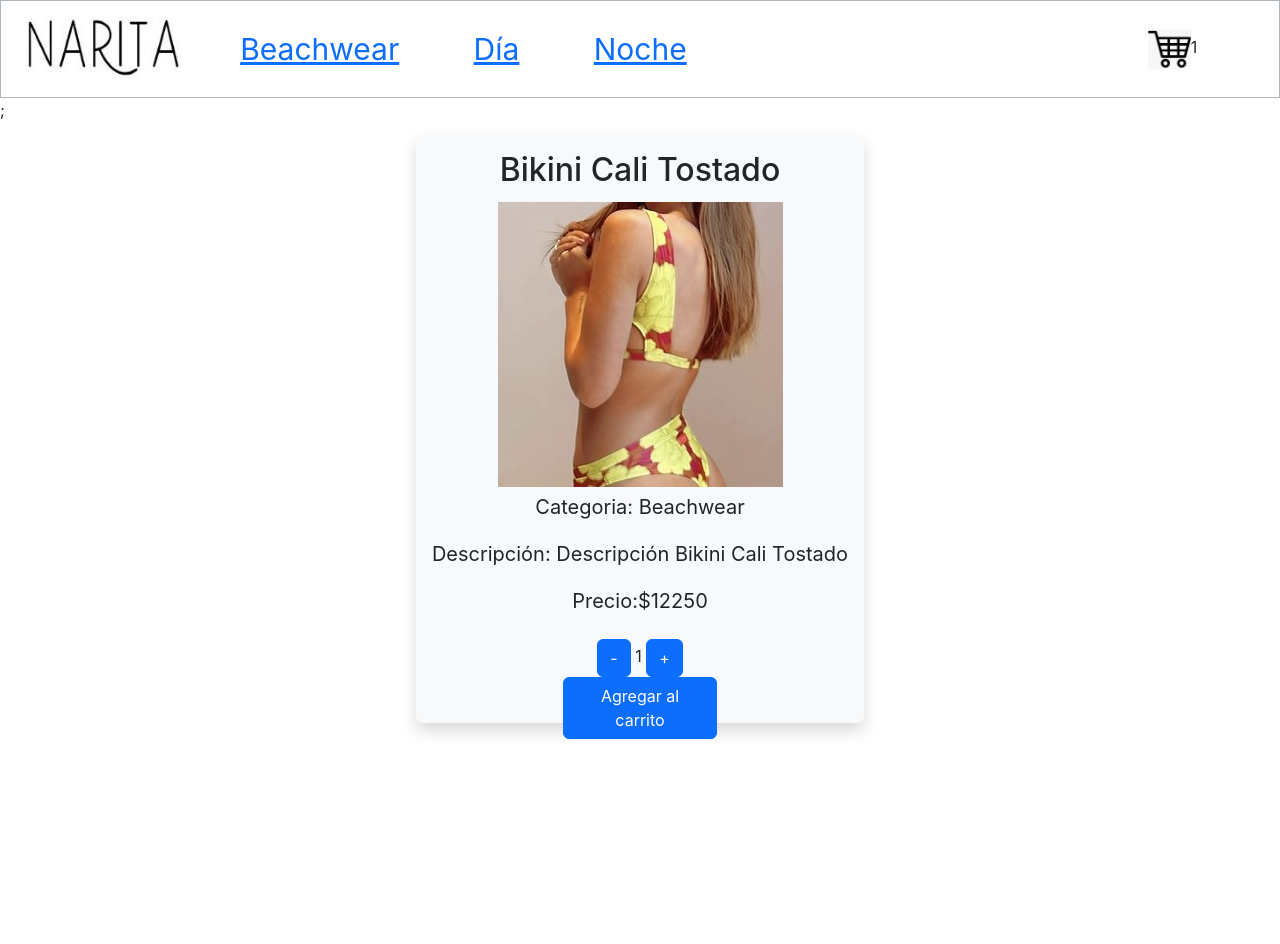
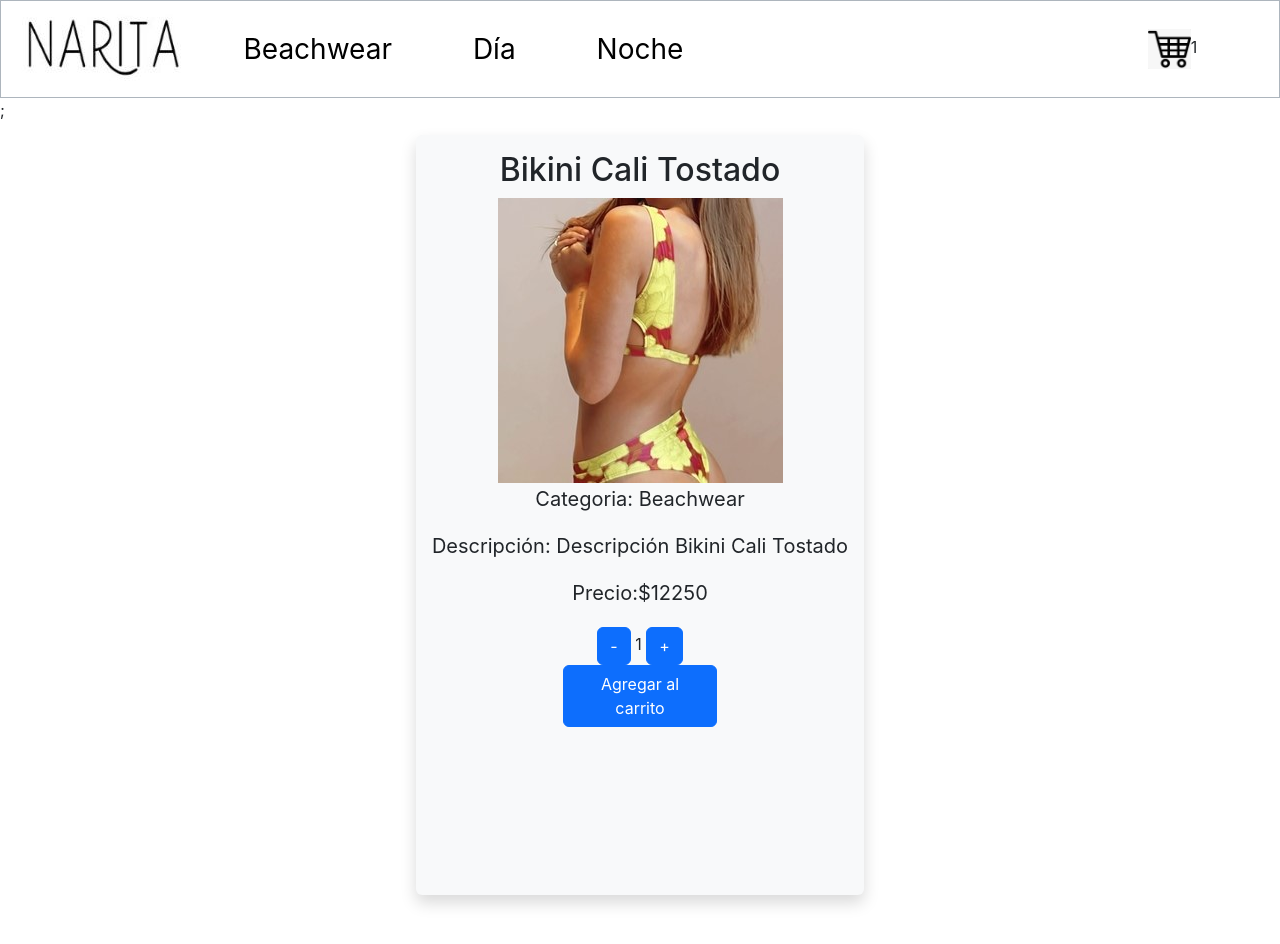
Before and after one commit to Zaetam/PreEntrega1Zaeta, a React (Create React App) app: page /item/1 in a window 1280 px wide. Shown: the top 944 px of the page. Before the commit the page ends 800 px from the top, so only its background shows below. Built offline with nearby package versions, Linux system fonts and the light colour scheme.

Commit message:
agregar estilos

```diff
--- a/src/components/Item/Item.js
+++ b/src/components/Item/Item.js
@@ -23,7 +23,7 @@ const Item= ({id, name, img, price, stock}) =>{
             </section>
 
             <footer>
-                <Link to={`/item/${id}`} className='Option'> Ver detalle </Link>
+                <Link to={`/item/${id}`} className='Option btn btn-primary '> Ver detalle </Link>
             </footer>
 
         </article>
--- /dev/null
+++ b/src/components/ItemDetail/ItemDetail.css
@@ -0,0 +1,7 @@
+article.cuadradito {
+    display:flex;
+    flex-direction: column;
+    justify-content: flex-start;
+   height: 95vh;
+
+}
--- a/src/components/ItemDetail/ItemDetail.js
+++ b/src/components/ItemDetail/ItemDetail.js
@@ -1,10 +1,11 @@
 
 import ItemCount from '../ItemCount/ItemCount'
+import "./ItemDetail.css"
 
 
 const ItemDetail= ({id, name, img, category, description, price, stock}) => {
     return (
-        <article className="shadow p-3 mb-5 bg-body-tertiary rounded">
+        <article className="cuadradito shadow p-3 mb-5 bg-body-tertiary rounded">
             <header>
                 <h2>
                     {name}
--- a/src/components/ItemDetailContainer/ItemDetailContainer.css
+++ b/src/components/ItemDetailContainer/ItemDetailContainer.css
@@ -1,4 +1,4 @@
-div.divitemlist {
+div.divitemdetail {
     display: flex;
     flex-direction: row;
     justify-content:center;
@@ -6,20 +6,20 @@ div.divitemlist {
 
 }
 
-div.divitemlist article{
+div.divitemdetail article{
     display:flex;
     flex-direction: column;
     align-items: center;
-    gap:5px;
+    gap:1px;
 }
-div.divitemlist article section{
+div.divitemdetail article section{
 
     display: flex;
     flex-direction: column;
     align-items: center;
     gap: 1px;
 }
-div.divitemlist article section p{
+div.divitemdetail article section p{
     font-size:20px;
 
 }
--- a/src/components/ItemDetailContainer/ItemDetailContainer.js
+++ b/src/components/ItemDetailContainer/ItemDetailContainer.js
@@ -24,7 +24,7 @@ const ItemDetailContainer =() => {
 
 
     return (
-        <div className="divitemlist">
+        <div className="divitemdetail">
             <ItemDetail {...product} />
         </div>
     )
--- a/src/components/Navbar.css
+++ b/src/components/Navbar.css
@@ -1,12 +1,13 @@
 .categorias {
-font-size: 30px;
+font-size: 28px;
 
 display: flex;
 justify-content:space-around;
 width: 50%;
 }
 
-.categorias Navbar{
+.navbarra {
 text-decoration: none;
+color: black;
 
 }
--- a/src/components/Navbar.js
+++ b/src/components/Navbar.js
@@ -16,9 +16,9 @@ const Navbar = (props) =>{
 
 
                 <div className="categorias">
-                <NavLink to ={`/category/Beachwear`} className={({ isActive})=> isActive ? 'ActiveOption' : 'Option'}>Beachwear</NavLink>
-                <NavLink to ={ `/category/Día`} className={({ isActive})=> isActive ? 'ActiveOption' : 'Option'}>Día</NavLink>
-                <NavLink to ={ `/category/Noche`} className={({ isActive})=> isActive ? 'ActiveOption' : 'Option'}>Noche</NavLink>
+                <NavLink to ={`/category/Beachwear`} className={({ isActive})=> isActive ? 'ActiveOption navbarra' : 'Option navbarra'}>Beachwear</NavLink>
+                <NavLink to ={ `/category/Día`} className={({ isActive})=> isActive ? 'ActiveOption navbarra' : 'Option navbarra'}>Día</NavLink>
+                <NavLink to ={ `/category/Noche`} className={({ isActive})=> isActive ? 'ActiveOption navbarra' : 'Option navbarra'}>Noche</NavLink>
                 </div>
             </div>
         </div>
```
